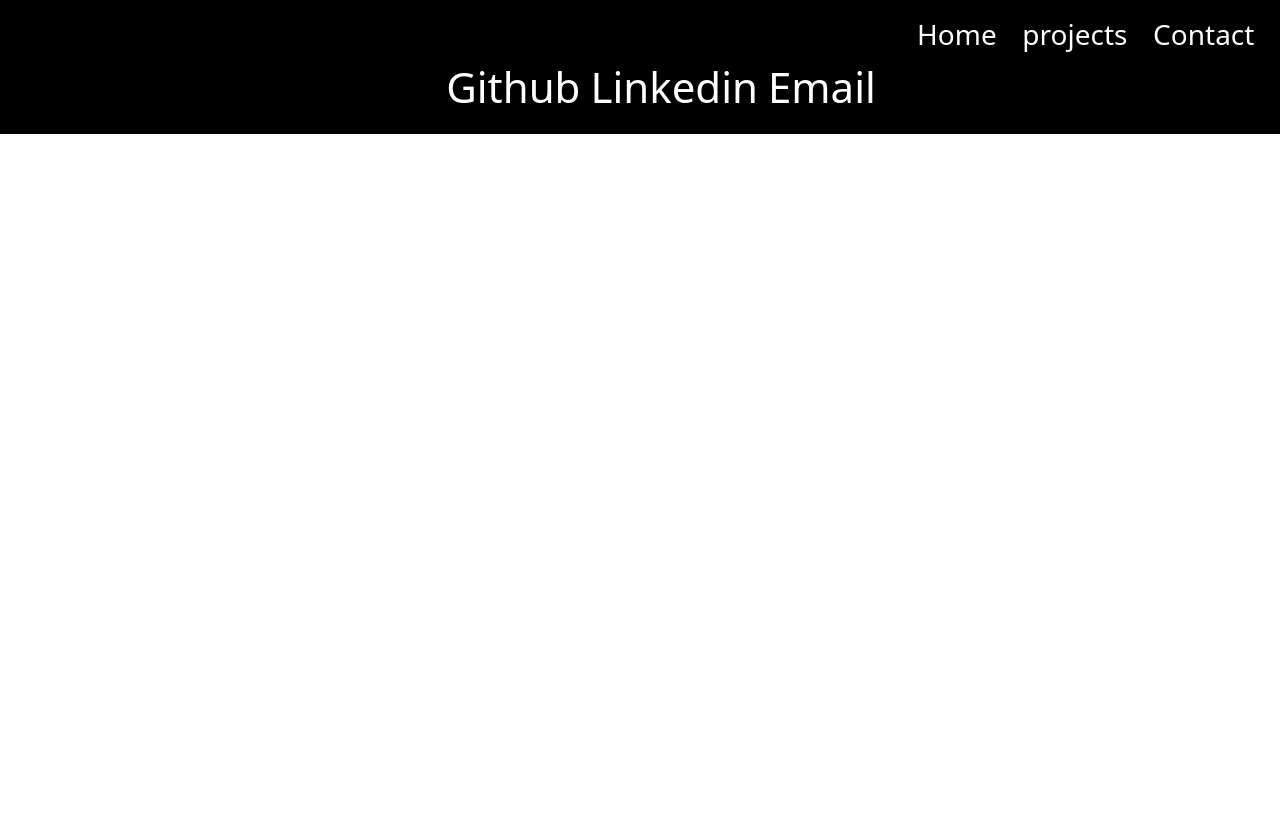
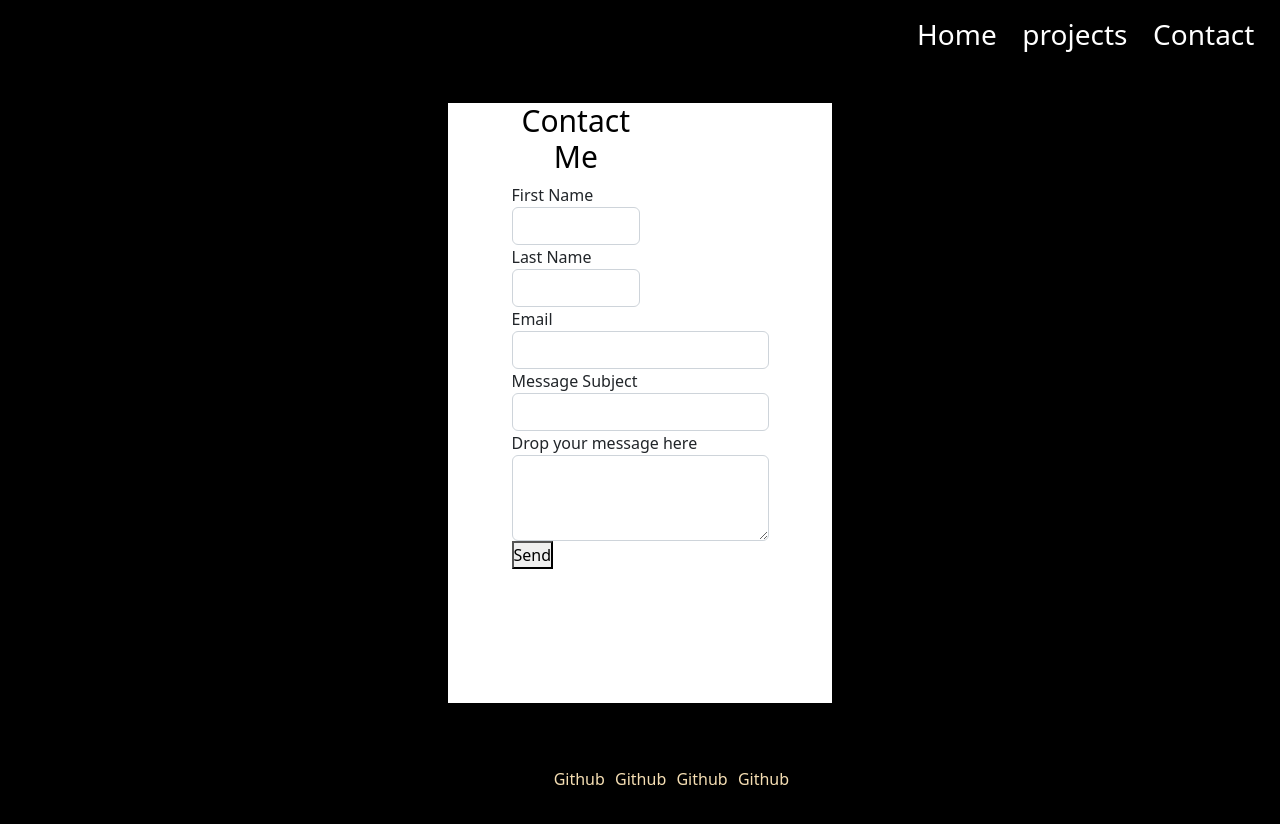
Before and after one commit to Gpsnm/react-portfolio, a React (Create React App) app in the folder react-portfolio/: page /contact in a window 1280 px wide. Shown: the top 824 px of the page. Before the commit the page ends 800 px from the top, so only its background shows below. Built offline with nearby package versions, Linux system fonts and the light colour scheme.

Commit message:
created a contact me form

```diff
--- a/react-portfolio/src/components/Contact.js
+++ b/react-portfolio/src/components/Contact.js
@@ -3,15 +3,57 @@ import '../css/Contact.css'
 
 function Contact() {
     return(
-         <nav>
-        <div className='footer'>
-          <ol>
-          <li><a href="./Home.js">Github</a></li>
-          <li><a href="./project.js">Linkedin</a></li>
-          <li><a href="./Contact.js">Email</a></li>
-          </ol>
-        </div>
-      </nav>
+      <div className="contact">
+
+        <section class="contact-wrap">
+  <form action="" class="contact-form">
+    <div class="col-sm-6">
+    <h2>Contact Me</h2>
+      <div class="input-block">
+        <label for="">First Name</label>
+        <input type="text" class="form-control"></input>
+      </div>
+    </div>
+    <div class="col-sm-6">
+      <div class="input-block">
+        <label for="">Last Name</label>
+        <input type="text" class="form-control"></input>
+      </div>
+    </div>
+    <div class="col-sm-12">
+      <div class="input-block">
+        <label for="">Email</label>
+        <input type="text" class="form-control"></input>
+      </div>
+    </div>
+    <div class="col-sm-12">
+      <div class="input-block">
+        <label for="">Message Subject</label>
+        <input type="text" class="form-control"></input>
+      </div>
+    </div>
+    <div class="col-sm-12">
+      <div class="input-block textarea">
+        <label for="">Drop your message here</label>
+        <textarea rows="3" type="text" class="form-control"></textarea>
+      </div>
+    </div>
+    <div class="col-sm-12">
+      <button class="square-button">Send</button>
+    </div>
+  </form>
+  </section>
+  <div className="footer">
+    <ul>
+      <li>Github</li>
+      <li>Github</li>
+      <li>Github</li>
+      <li>Github</li>
+
+    </ul>
+  </div>
+      </div>
+
     )
 }
 
--- a/react-portfolio/src/css/Contact.css
+++ b/react-portfolio/src/css/Contact.css
@@ -1,21 +1,29 @@
-.footer{
+.contact{
     background-color: black;
     display: flex;
+    flex-direction: column;
     justify-content: center;
+    align-items: center;
+    height: 100vh;
 }
 
-.footer li {
-        display: inline;
-            margin-left: 10px;
-            font-size: 42px;
-            padding-top: 10px;
+.contact-wrap{
+    background-color: white;
+    width: 30%;
+    height: 75%;
+    display: flex;
+    justify-content: center;
+    margin-bottom: 5%;
 }
 
-.footer a {
-    color: white;
-    text-decoration: none;
+h2{
+    color: black;
+    font-size: 30px;
+    text-align: center;
 }
 
-.footer a:hover {
-    color: aqua;
+ul li {
+    color: wheat;
+    display: inline;
+    margin-right: 5%;
 }
```
